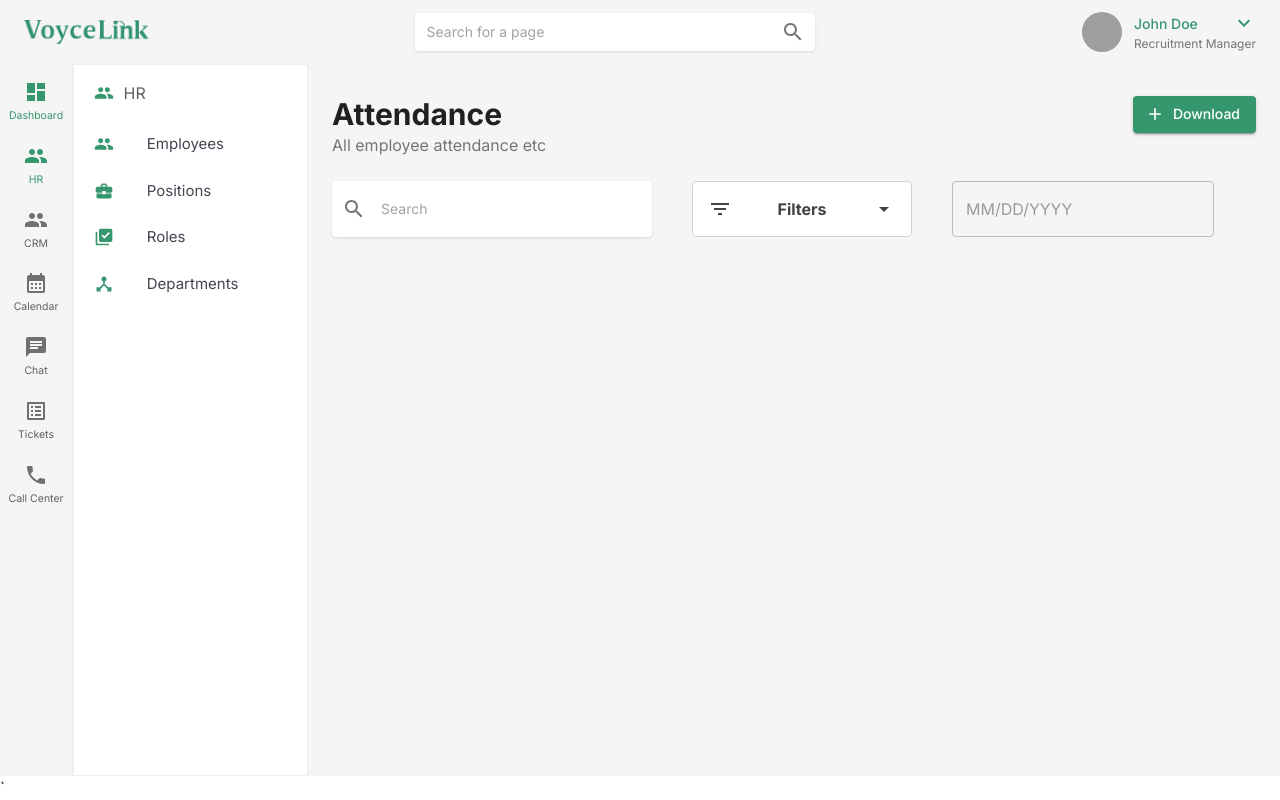
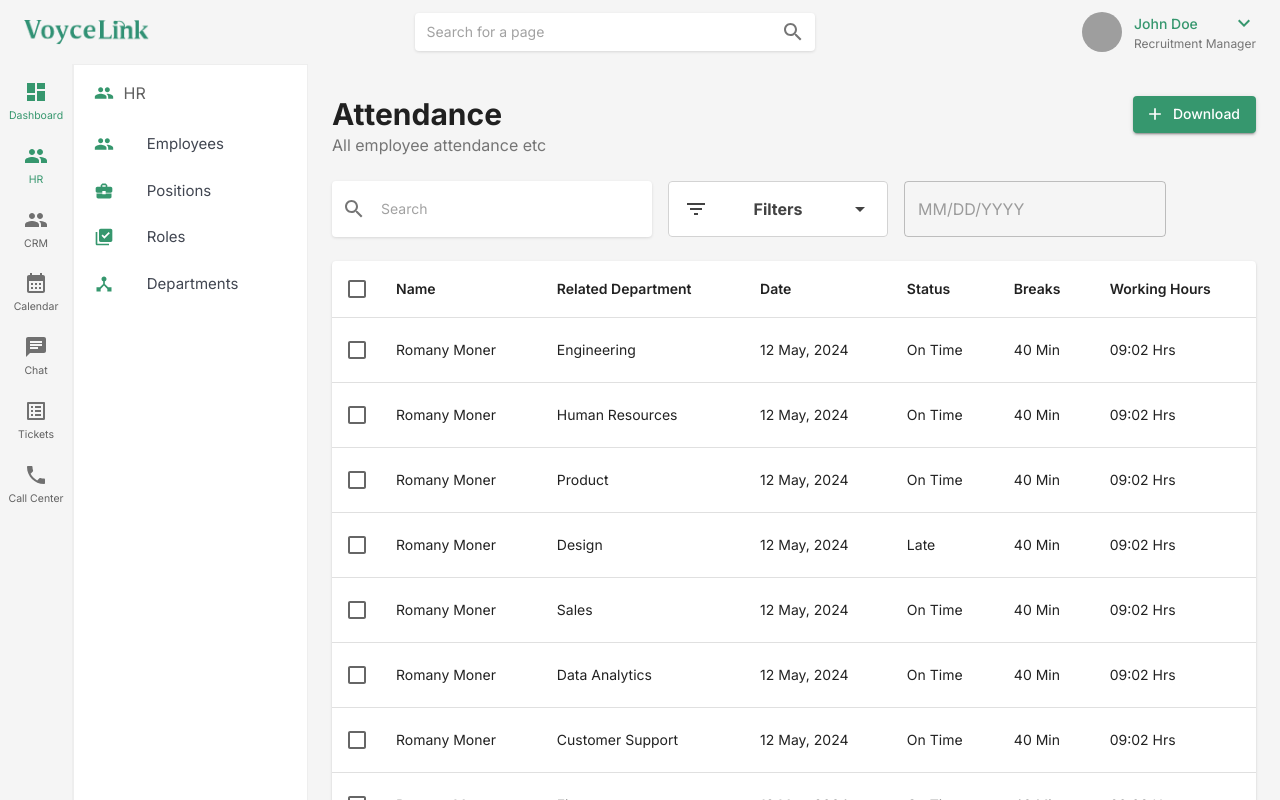
Before and after one commit to Saadgabersaad/VoyceeLink-CallCenter, a Next.js app: page /hhrr/attendance in a window 1280 px wide. Shown: the top 800 px of the page. Built offline with nearby package versions, Linux system fonts and the light colour scheme; grey boxes are pictures that could not be loaded.

Commit message:
adding attendance table

```diff
--- /dev/null
+++ b/src/modules/hhrr/attendance/components/Tabel.tsx
@@ -0,0 +1,77 @@
+import { TableCell } from '@mui/material';
+import { EnhancedTable } from 'modules/core/components/tables/EnhancedTable';
+import React from 'react';
+
+export const AttendanceTable = () => {
+  const rows = [
+    { name: 'Romany Moner', department: 'Engineering', date: '12 May, 2024', status: 'On Time', breaks:'40 Min', workingHours:'09:02 Hrs' },
+    { name: 'Romany Moner', department: 'Human Resources', date: '12 May, 2024', status: 'On Time', breaks:'40 Min', workingHours:'09:02 Hrs'  },
+    { name: 'Romany Moner', department: 'Product', date: '12 May, 2024', status: 'On Time', breaks:'40 Min', workingHours:'09:02 Hrs'  },
+    { name: 'Romany Moner', department: 'Design', date: '12 May, 2024', status: 'Late', breaks:'40 Min', workingHours:'09:02 Hrs'  },
+    { name: 'Romany Moner', department: 'Sales', date: '12 May, 2024', status: 'On Time', breaks:'40 Min', workingHours:'09:02 Hrs'  },
+    { name: 'Romany Moner', department: 'Data Analytics', date: '12 May, 2024', status: 'On Time', breaks:'40 Min', workingHours:'09:02 Hrs'  },
+    { name: 'Romany Moner', department: 'Customer Support', date: '12 May, 2024', status: 'On Time', breaks:'40 Min', workingHours:'09:02 Hrs'  },
+    { name: 'Romany Moner', department: 'Finance', date: '12 May, 2024', status: 'On Time', breaks:'40 Min', workingHours:'09:02 Hrs'  },
+    { name: 'Romany Moner', department: 'Marketing', date: '12 May, 2024', status: 'Late', breaks:'40 Min', workingHours:'09:02 Hrs'  },
+    { name: 'Romany Moner', department: 'Infrastructure', date: '12 May, 2024', status: 'On Time', breaks:'40 Min', workingHours:'09:02 Hrs'  },
+    { name: 'Romany Moner', department: 'Infrastructure', date: '12 May, 2024', status: 'On Time', breaks:'40 Min', workingHours:'09:02 Hrs'  },
+    { name: 'Romany Moner', department: 'Infrastructure', date: '12 May, 2024', status: 'On Time', breaks:'40 Min', workingHours:'09:02 Hrs'  },
+    { name: 'Romany Moner', department: 'Infrastructure', date: '12 May, 2024', status: 'On Time', breaks:'40 Min', workingHours:'09:02 Hrs'  }
+  ];
+
+  return (
+    <EnhancedTable
+      loading={false}
+      rows={rows as any[]}
+      headCells={[
+        {
+          id: 'name', label: 'Name',
+          disablePadding: false,
+          numeric: false
+        },
+        {
+          id: 'department', label: 'Related Department',
+          disablePadding: false,
+          numeric: false
+        },
+        {
+          id: 'date', label: 'Date',
+          disablePadding: false,
+          numeric: false
+        },
+        // {
+        //   id: 'checkInOutTime', label: 'Check In & Out Time',
+        //   disablePadding: false,
+        //   numeric: false
+        // },
+        {
+          id: 'status', label: 'Status',
+          disablePadding: false,
+          numeric: false
+        },
+        {
+          id: 'breaks', label: 'Breaks',
+          disablePadding: false,
+          numeric: false
+        },
+        {
+          id: 'workingHours', label: 'Working Hours',
+          disablePadding: false,
+          numeric: false
+        }
+      ]}
+      rowsPerPageCount={10}
+      onPageChange={() => {}}
+      render={(row) => (
+        <>
+          <TableCell>{row.name}</TableCell>
+          <TableCell>{row.department}</TableCell>
+          <TableCell>{row.date}</TableCell>
+          <TableCell>{row.status}</TableCell>
+          <TableCell>{row.breaks}</TableCell>
+          <TableCell>{row.workingHours}</TableCell>
+        </>
+      )}
+    />
+  );
+};
--- a/src/modules/hhrr/attendance/layouts/Attendance.tsx
+++ b/src/modules/hhrr/attendance/layouts/Attendance.tsx
@@ -5,7 +5,9 @@ import FilterBtn from 'modules/core/components/FilterBtn'
 import { Flex } from 'modules/core/components/flex'
 import { Heading, Page, HeadingActions } from 'modules/core/components/page'
 import { Search } from 'modules/core/components/Search'
+import { Table } from 'modules/hhrr/departments/components/Table';
 import React from 'react'
+import { AttendanceTable } from '../components/Tabel';
 
 export default function Attendance() {
   return (
@@ -21,17 +23,14 @@ export default function Attendance() {
           mainModal={null}
         />
       </Heading>
-      <Flex gap={5}>
-        {/* <SearchInput tableSearch/> */}
+      <Flex gap={2} alignItems={'stretch'}>
         <Search/>
         <FilterBtn/>
         <LocalizationProvider dateAdapter={AdapterDayjs}>
           <DatePicker/>
         </LocalizationProvider>
       </Flex>
-      <Box>
-
-      </Box>
+      <AttendanceTable/>
     </Page>
   )
 }
```
